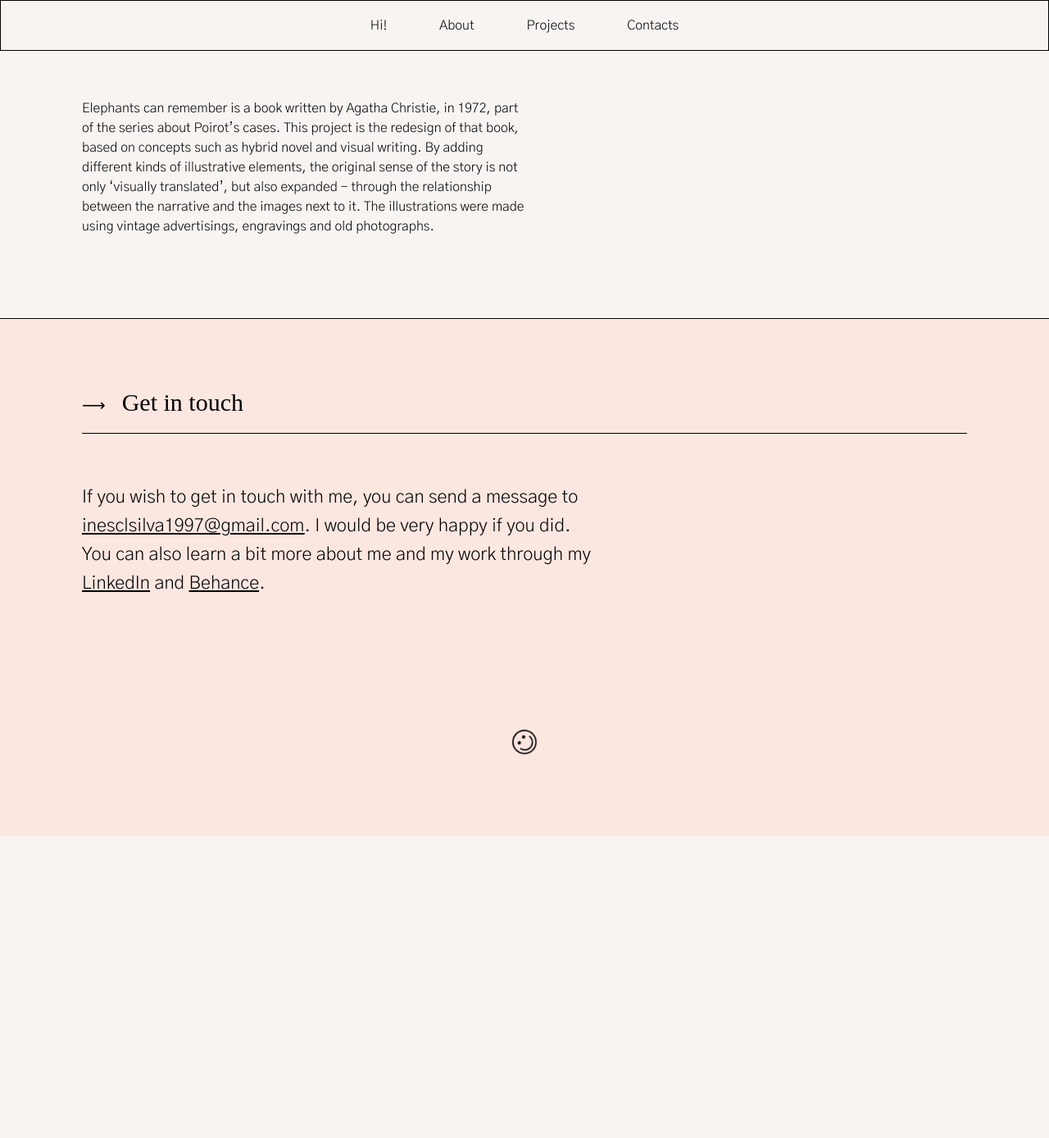
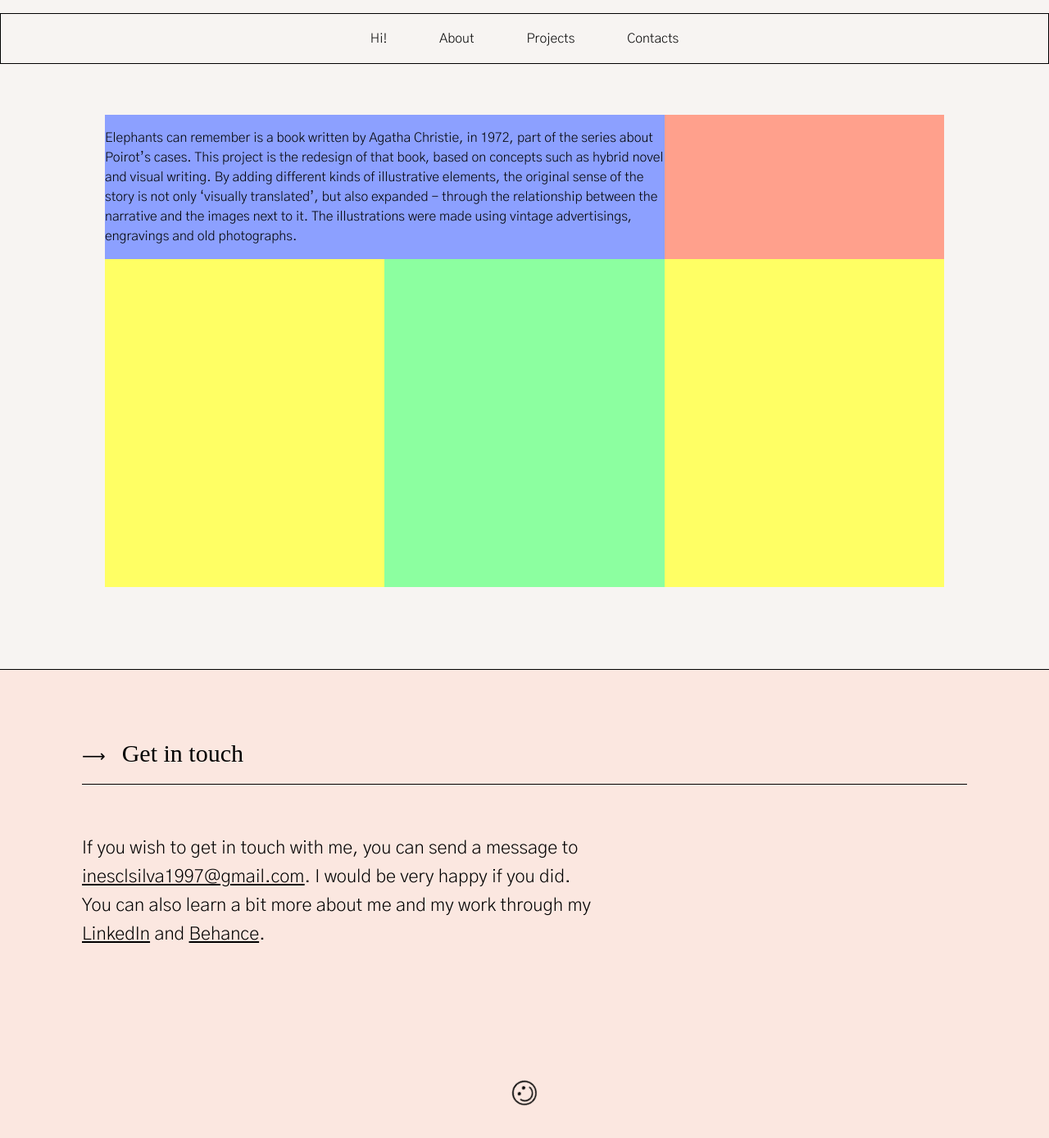
Before and after one commit to inesclsilva/inesclsilva.github.io, a Jekyll site: the page built from _posts/2018-01-10-Elephants-can-remember.md, in a window 1280 px wide and 1400 px high. Shown: the top 1388 px of the window at 82% size. Built offline with Jekyll 4.4.1, drawn with Linux system fonts in a browser that asks for light colours.

Commit message:
Teste grid imagens

```diff
--- a/_layouts/post.html
+++ b/_layouts/post.html
@@ -3,13 +3,24 @@
 ---
 <article>
   <header class="post-date">
+    <p class="">
       <time class="dt-published" datetime="{{ page.date | date_to_xmlschema }}">
         {%- assign date_format = site.date_format | default: "%b %-d, %Y" -%}
         {{ page.date | date: date_format }}
       </time>
+    </p>
   </header>
 
-<section class="post-article">
+<section id="post-layout">
+
+  <article>
       {{ content }}
+  </article>
+  <div class="img-1"><img src="{{ post.image }}"></div>
+  <div class="img-2"><img src="{{ post.image2 }}"></div>
+  <div class="img-3"><img src="{{ post.image3 }}"></div>
+  <div class="img-4"><img src="{{ post.image4 }}"></div>
+
 </section>
+
 </article>
--- a/_sass/style.scss
+++ b/_sass/style.scss
@@ -33,6 +33,51 @@
 
     }
 }
+
+#post-layout {
+  display: grid;
+  grid-template-areas: "text text"
+                         "img1 img2"
+                         "img3 img4";
+  grid-template-rows: auto 400px 400px;
+  grid-template-columns: 50%;
+
+    article {
+      grid-area: text;
+      background-color: #8ca0ff;
+    }
+
+    div {
+      grid-area: img1;
+      background-color: #ffa08c;
+    }
+
+    div:nth-of-type(2n) {
+      grid-area: img2;
+      background-color: #ffff64;
+    }
+
+    div:nth-of-type(3n) {
+      grid-area: img3;
+      background-color: #8cffa0;
+    }
+
+    div:nth-of-type(4n) {
+      grid-area: img4;
+    }
+
+    @media (min-width: 992px) {
+    width: 80%;
+    height: auto;
+    margin: 100px auto;
+    grid-template-areas: "text text img1"
+                         "img2  img3 img4";
+    grid-template-rows: auto 400px;
+    grid-template-columns: 33.33% 33.33% 33.33%;
+    }
+}
+
+
 
 .header {
   width: 100vw;
```
Also changed, not shown: _posts/2018-01-10-Elephants-can-remember.md (+3 -0 lines).
